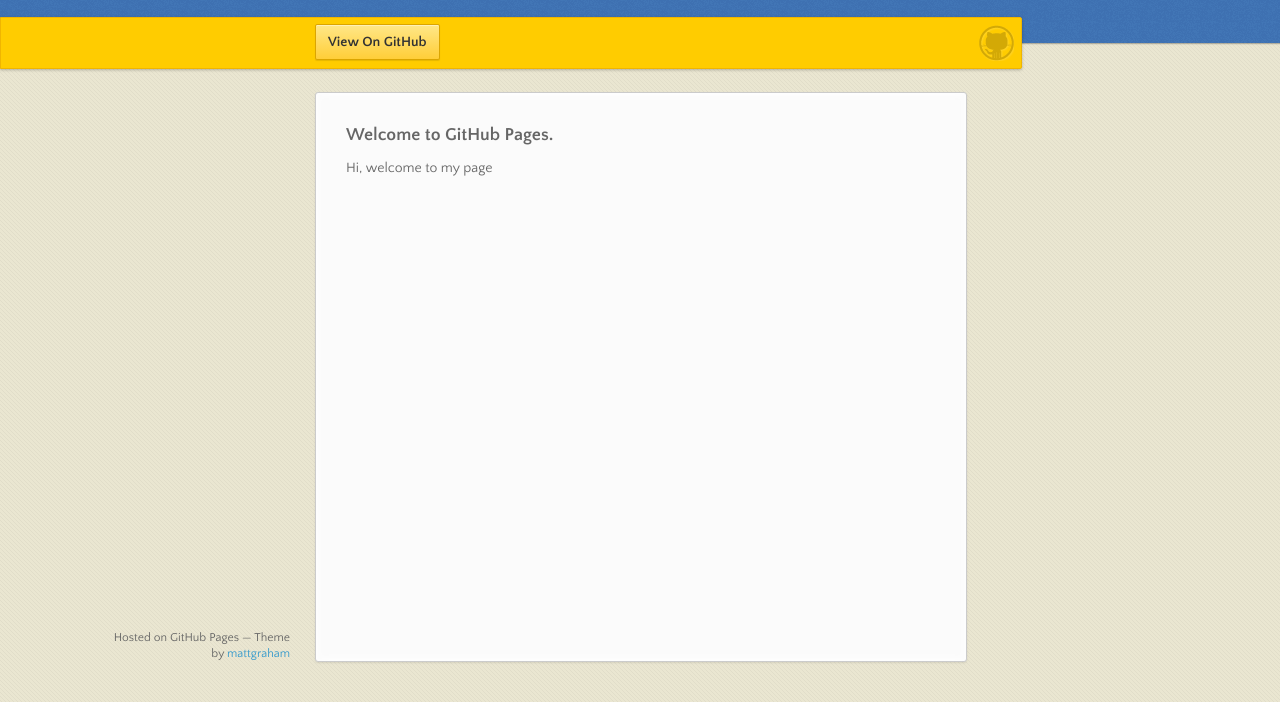
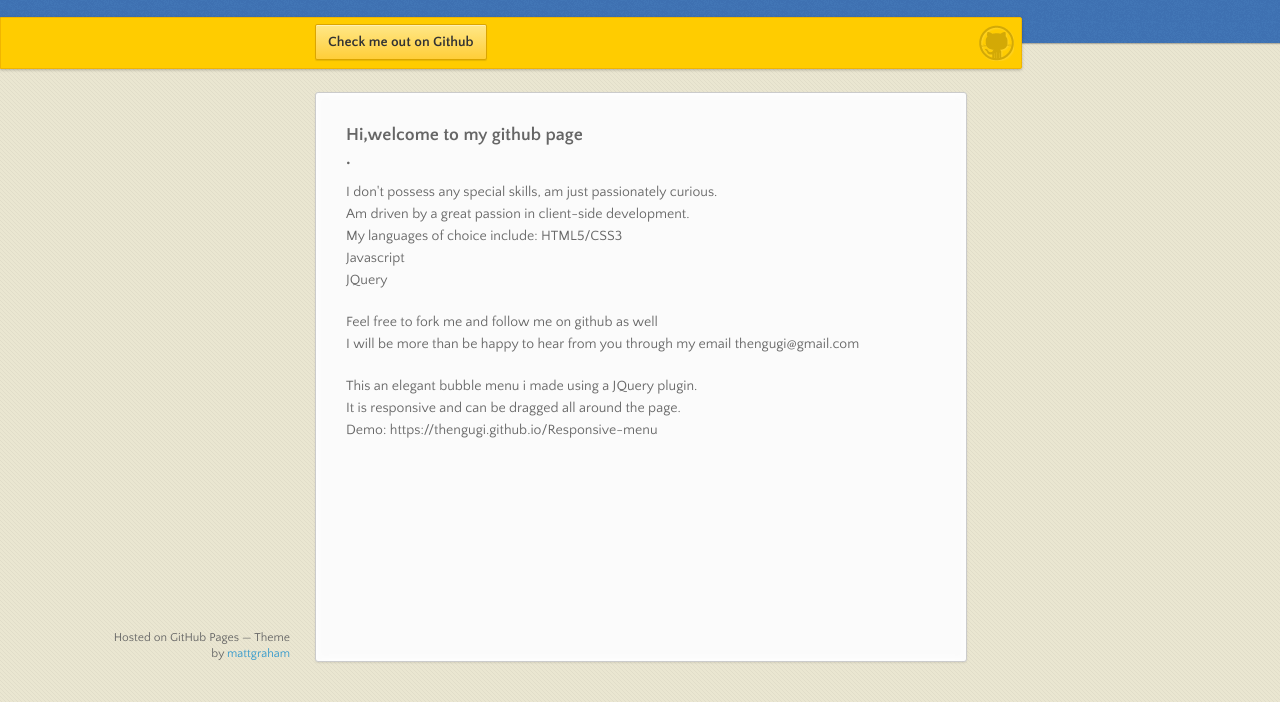
Before and after one commit to thengugi/thengugi.github.io, a plain HTML site: page index.html in a window 1280 px wide. Shown: the part 98-800 px from the top of the page. Drawn offline with nearby package versions, Linux system fonts and the light colour scheme.

Commit message:
modification

```diff
--- a/index.html
+++ b/index.html
@@ -5,7 +5,7 @@
     <meta charset="utf-8">
     <meta http-equiv="X-UA-Compatible" content="chrome=1">
     <title>thengugi.github.io</title>
-    <link rel="shortcut icon" type="image/png" href="./images/icon.png">
+    <link rel="shortcut icon" type="image/png" href="images/icon.png">
     <link rel="stylesheet" href="stylesheets/styles.css">
     <link rel="stylesheet" href="stylesheets/pygment_trac.css">
     <script src="https://ajax.googleapis.com/ajax/libs/jquery/1.7.1/jquery.min.js"></script>
@@ -26,7 +26,7 @@
       <div id="banner">
         <span id="logo"></span>
 
-        <a href="https://github.com/thengugi" class="button fork"><strong>View On GitHub</strong></a>
+        <a href="https://github.com/thengugi" class="button fork"><strong>Check me out on Github</strong></a>
       </div><!-- end banner -->
 
     <div class="wrapper">
@@ -35,9 +35,23 @@
       </nav>
       <section>
         <h3>
-<a name="welcome-to-github-pages" class="anchor" href="#welcome-to-github-pages"><span class="octicon octicon-link"></span></a>Welcome to GitHub Pages.</h3>
+<a name="welcome-to-github-pages" class="anchor" href="#welcome-to-github-pages"><span class="octicon octicon-link"></span></a>Hi,welcome to my github page</br>.</h3>
+      <p>
+        I don't possess any special skills, am just passionately curious.</br>
+        Am driven by a great passion in client-side development.</br> My languages of choice
+        include: HTML5/CSS3</br> Javascript</br> JQuery</br>
+      </p>
 
-<p>Hi, welcome to my page</p>
+      <p>
+        Feel free to fork me and follow me on github as well</br> I will be more than be happy to
+        hear from you through my email <span>thengugi@gmail.com</span>
+      </p>
+
+      <p>
+        This an elegant bubble menu i made using a JQuery plugin.</br>
+        It is responsive and can be dragged all around the page.</br>
+        Demo: https://thengugi.github.io/Responsive-menu
+      </p>
 
       </section>
       <footer>
```
Also changed, not shown: images/icon.png (added).
